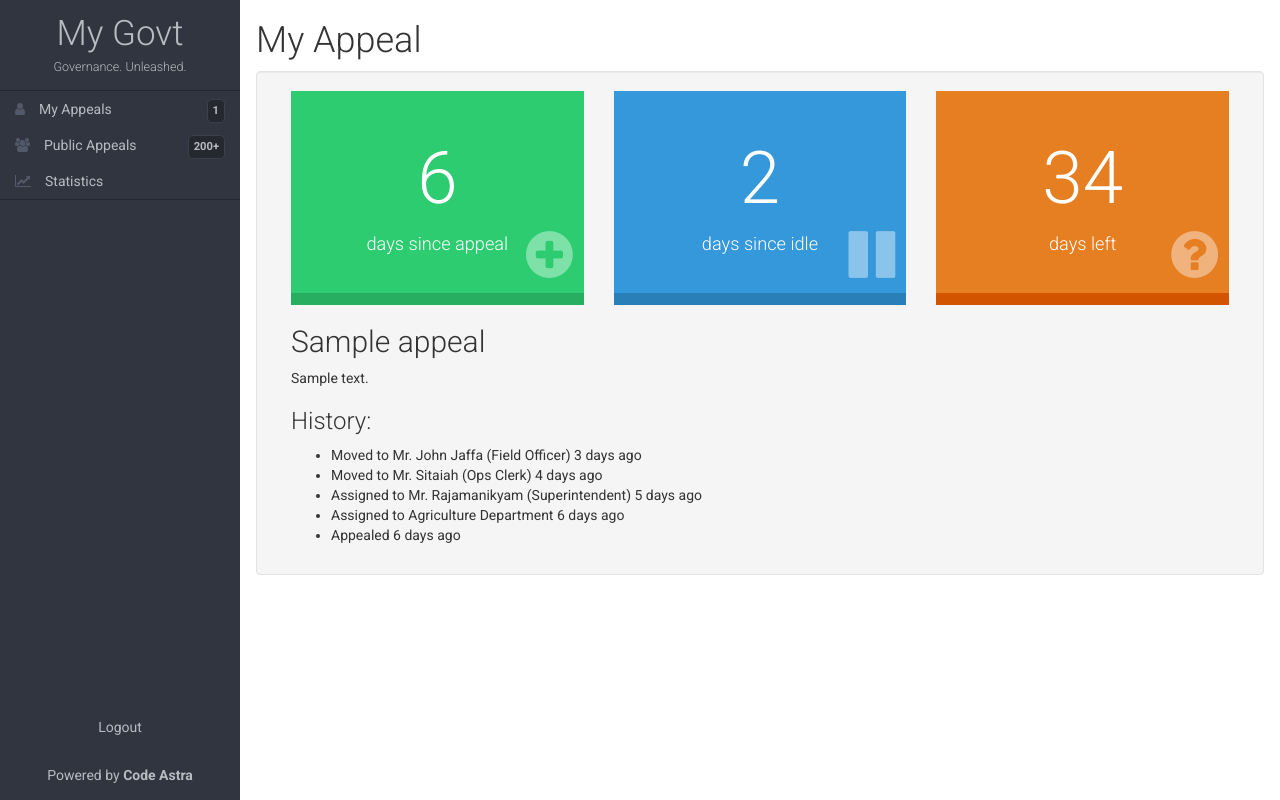
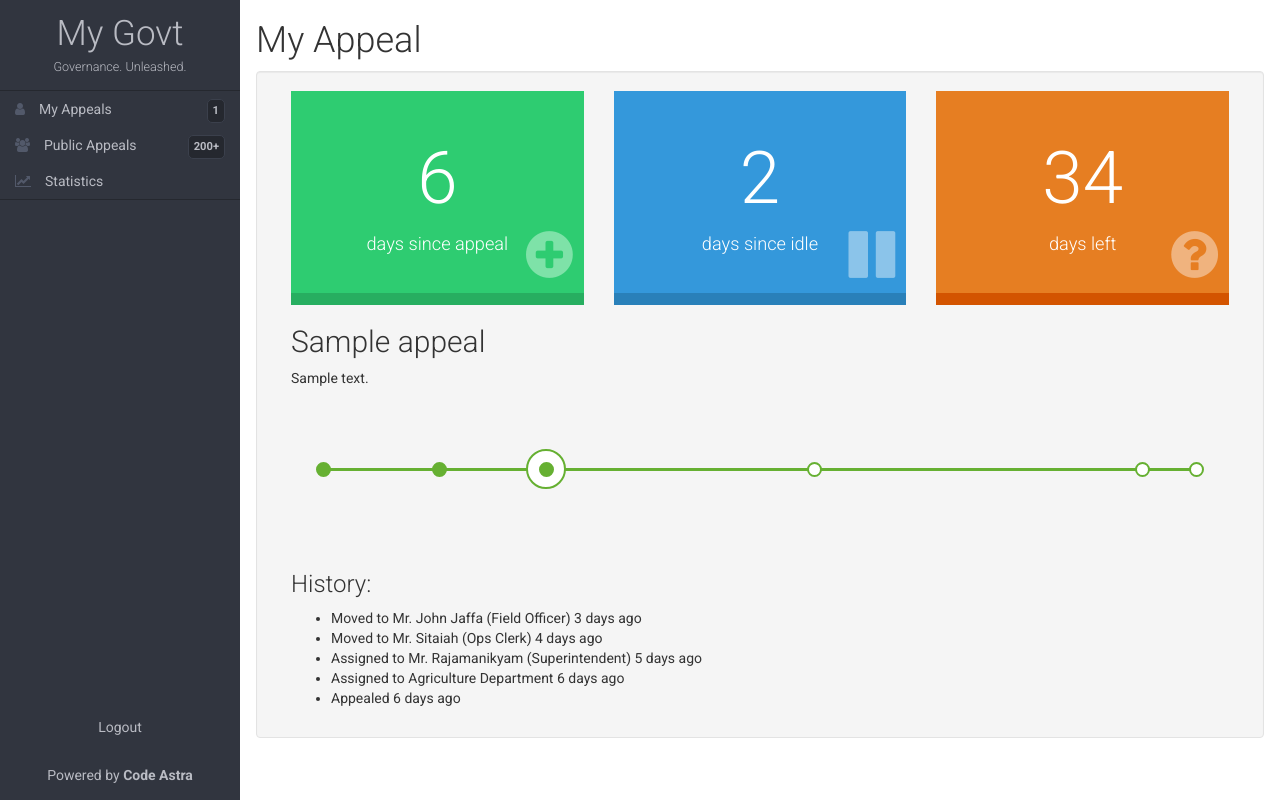
Before and after one commit to CodeAstra-Bootcamp/govt_for_you, a Rails app: page /appeals/1 in a window 1280 px wide. Run offline with Rails 7, Linux system fonts and the light colour scheme; a user stored in the database is signed in; tables that the repository leaves empty hold one stand-in row (values such as "Sample post"); style sheets or scripts are compiled from the project's sources; parts of the project's set-up code (start-up, migrations or seed data) failed here and were passed over; some libraries are stand-ins or nearby versions.

Commit message:
Track feature for appeal

```diff
--- a/app/assets/stylesheets/appeals.scss
+++ b/app/assets/stylesheets/appeals.scss
@@ -20,6 +20,7 @@
       text-decoration: none;
       padding: 0.5em 1em;
       font-weight: 300;
+
     }
   }
 }
@@ -31,3 +32,73 @@
     margin-bottom: 1em;
   }
 }
+
+#appeal {
+  #track {
+    padding: 60px 30px;
+    position: relative;
+
+    hr {
+      border-color: #66B032;
+      border-width: 3px;
+    }
+
+    .node {
+      position: absolute;
+      display: inline-block;
+      width: 15px;
+      height: 15px;
+      border-radius: 50%;
+      top: 74px;
+      left: 25px;
+      box-sizing: border-box;
+      border: 2px solid #66B032;
+      background-color: $light-font-color;
+
+      &.done {
+        background-color: #66B032;
+      }
+
+      &.active {
+        width: 40px;
+        height: 40px;
+        top: 61px;
+
+        &::before {
+          content: '';
+          position: absolute;
+          display: inline-block;
+          width: 15px;
+          height: 15px;
+          border-radius: 50%;
+          top: 11px;
+          left: 11px;
+          box-sizing: border-box;
+          border: 2px solid #66B032;
+          background-color: #66B032;
+        }
+      }
+
+      &.node2 {
+        left: 15%;
+      }
+
+      &.node3 {
+        left: 25%;
+      }
+
+      &.node4 {
+        left: 55%;
+      }
+
+      &.node5 {
+        left: 90%;
+      }
+
+      &.node6 {
+        left: auto;
+        right: 25px;
+      }
+    }
+  }
+}
--- a/app/views/appeals/show.html.erb
+++ b/app/views/appeals/show.html.erb
@@ -1,6 +1,6 @@
 <h1>My Appeal</h1>
 
-<article class="appeal well">
+<article id="appeal" class="appeal well">
   <%= action_links_boxes_tags(
         [
           {
@@ -25,6 +25,16 @@
     <h2><%= @appeal.subject %></h2>
     <div class="description">
       <%= @appeal.description %>
+
+      <section id="track">
+        <hr>
+        <span class="node node1 done"></span>
+        <span class="node node2 done"></span>
+        <span class="node node3 active"></span>
+        <span class="node node4"></span>
+        <span class="node node5"></span>
+        <span class="node node6"></span>
+      </section>
       <h3>History:</h3>
       <ul>
         <li>Moved to Mr. John Jaffa (Field Officer) 3 days ago</li>
```
